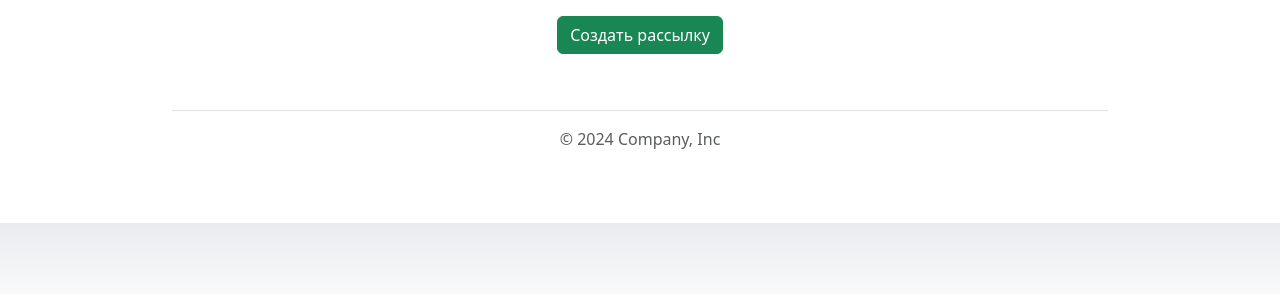
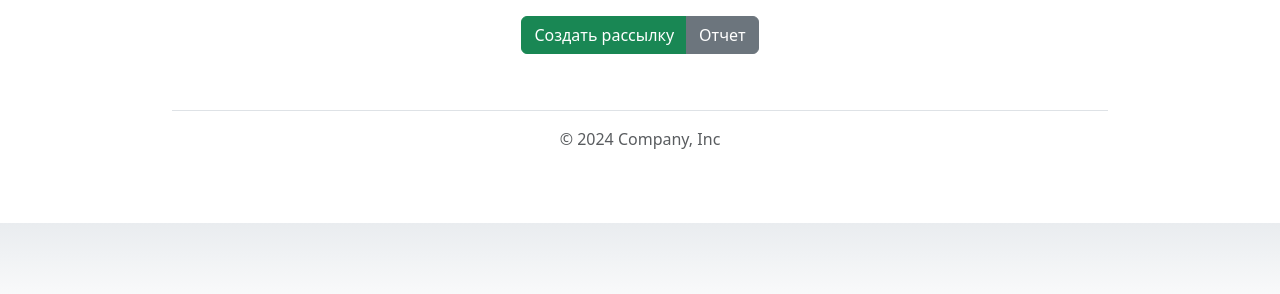
Before and after one commit to Maknaffin/Mailing_Service, a Django app: page /mailing_list/ in a window 1280 px wide. Shown: the part 258-552 px from the top of the page. Run offline with Django 4.2, Linux system fonts and the light colour scheme; the visitor is signed in with stand-in values (Sample User, id 1); data that the repository does not hold is empty; some libraries are stand-ins or nearby versions.

Commit message:
Добавлена страница отчета по статусам рассылок

```diff
--- a/mailings/templates/mailings/mailings_list.html
+++ b/mailings/templates/mailings/mailings_list.html
@@ -35,7 +35,10 @@
 </table>
 
 <div class="container text-center">
-    <a href="{% url 'mailings:mailing_create' %}" class="btn btn-success">Создать рассылку</a>
+    <div class="btn-group" role="group" aria-label="Basic mixed styles example">
+        <a href="{% url 'mailings:mailing_create' %}" type="button" class="btn btn-success">Создать рассылку</a>
+        <a href="{% url 'mailings:log_list' %}" type="button" class="btn btn-secondary">Отчет</a>
+    </div>
 </div>
 
 {% endblock %}
```
